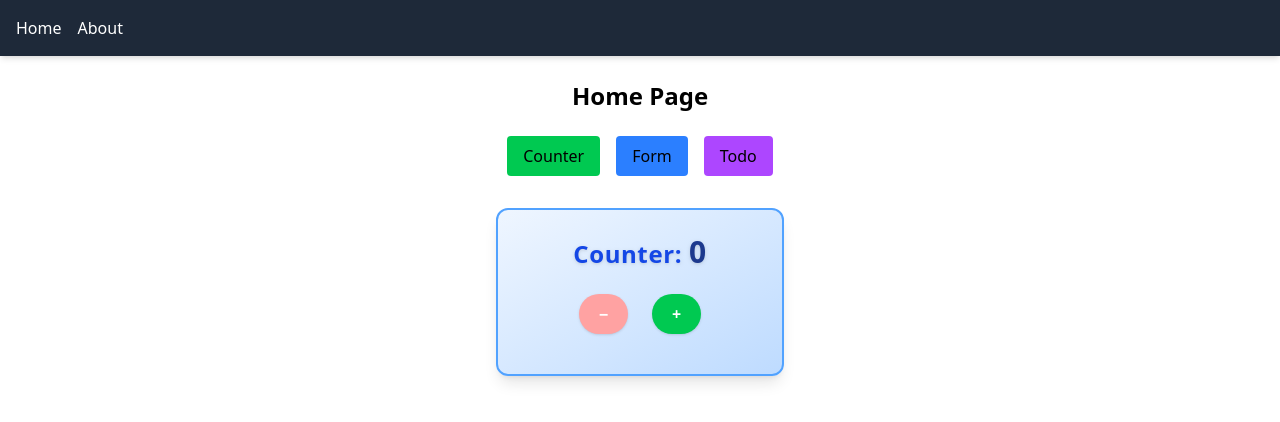
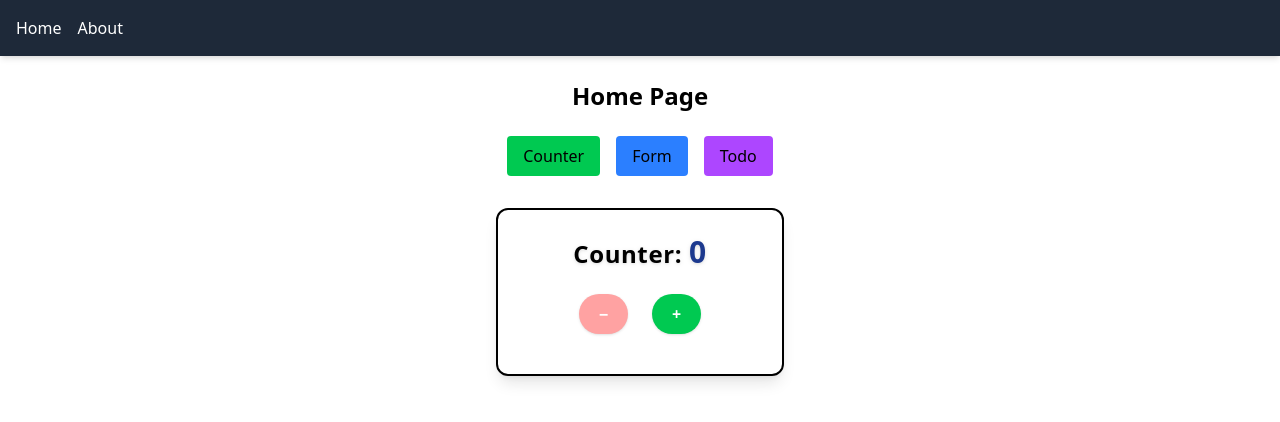
Before and after one commit to izharramdan/wide_project, a React (Vite) app: page / in a window 1280 px wide. Both pictures are taken after a click on the button "Counter". Shown: the top 422 px of the page. Built offline with nearby package versions, Linux system fonts and the light colour scheme.

Commit message:
update counter todo

```diff
--- a/src/components/Counter.jsx
+++ b/src/components/Counter.jsx
@@ -9,8 +9,8 @@ export default function Counter() {
   };
 
   return (
-    <div className="p-6 border-2 border-blue-400 rounded-xl w-72 text-center mx-auto shadow-lg bg-gradient-to-br from-blue-50 to-blue-200 mt-8">
-      <h2 className="text-2xl font-extrabold mb-6 text-blue-700 tracking-wide drop-shadow">
+    <div className="p-6 border-2 border-black rounded-xl w-72 text-center mx-auto shadow-lg mt-8">
+      <h2 className="text-2xl font-extrabold mb-6 text-black tracking-wide drop-shadow">
         Counter: <span className="text-3xl text-blue-900">{count}</span>
       </h2>
       <div className="flex justify-center gap-6 mb-4">
--- a/src/components/Todo.jsx
+++ b/src/components/Todo.jsx
@@ -32,7 +32,7 @@ export default function Todo() {
   if (error) return <p className="text-red-500 font-semibold">{error}</p>;
 
   return (
-    <div className="p-6 border-2 border-blue-300 rounded-xl w-80 mx-auto shadow-lg bg-gradient-to-br from-blue-50 to-blue-200 mt-8 transition hover:scale-105">
+    <div className="p-6 border-2 border-black rounded-xl w-72 text-center mx-auto shadow-lg mt-8 transition hover:scale-105">
       <h2 className="text-2xl font-extrabold mb-4 text-blue-700 tracking-wide drop-shadow">
         Todo Item
       </h2>
```
